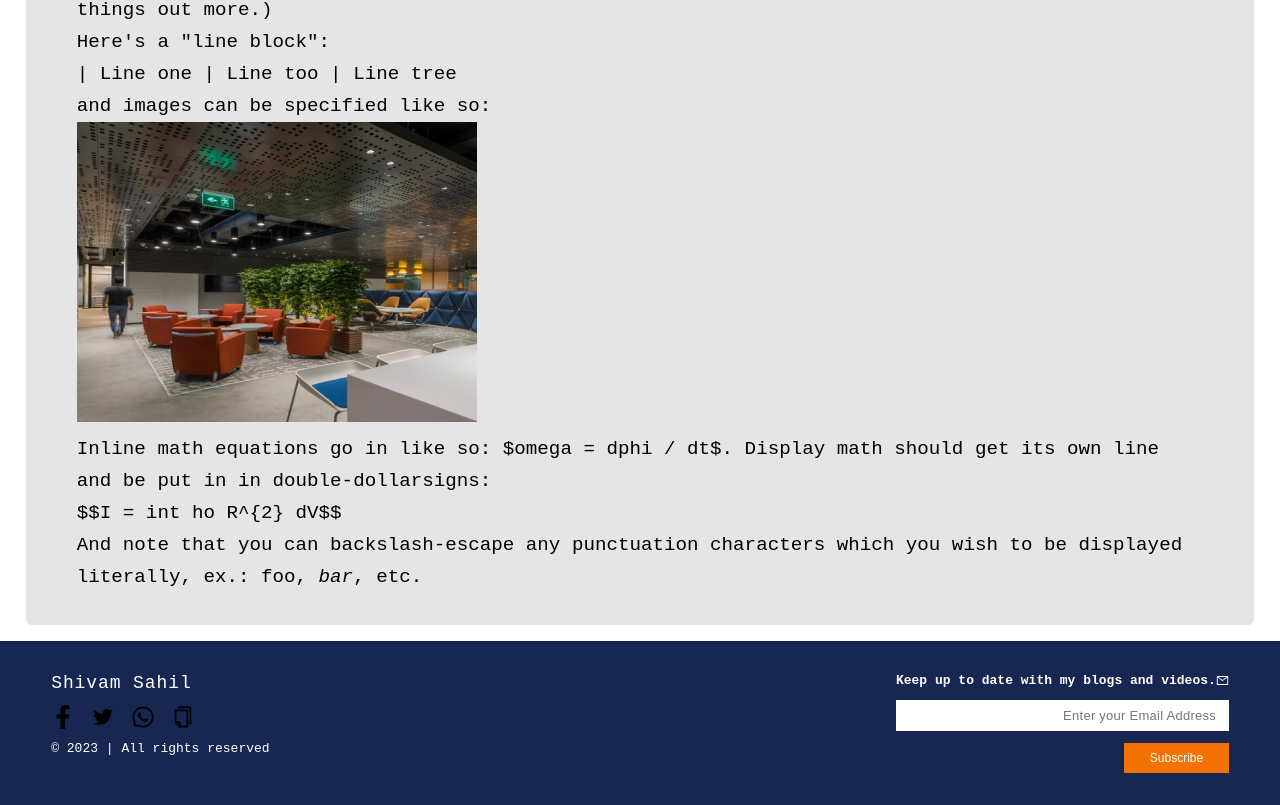
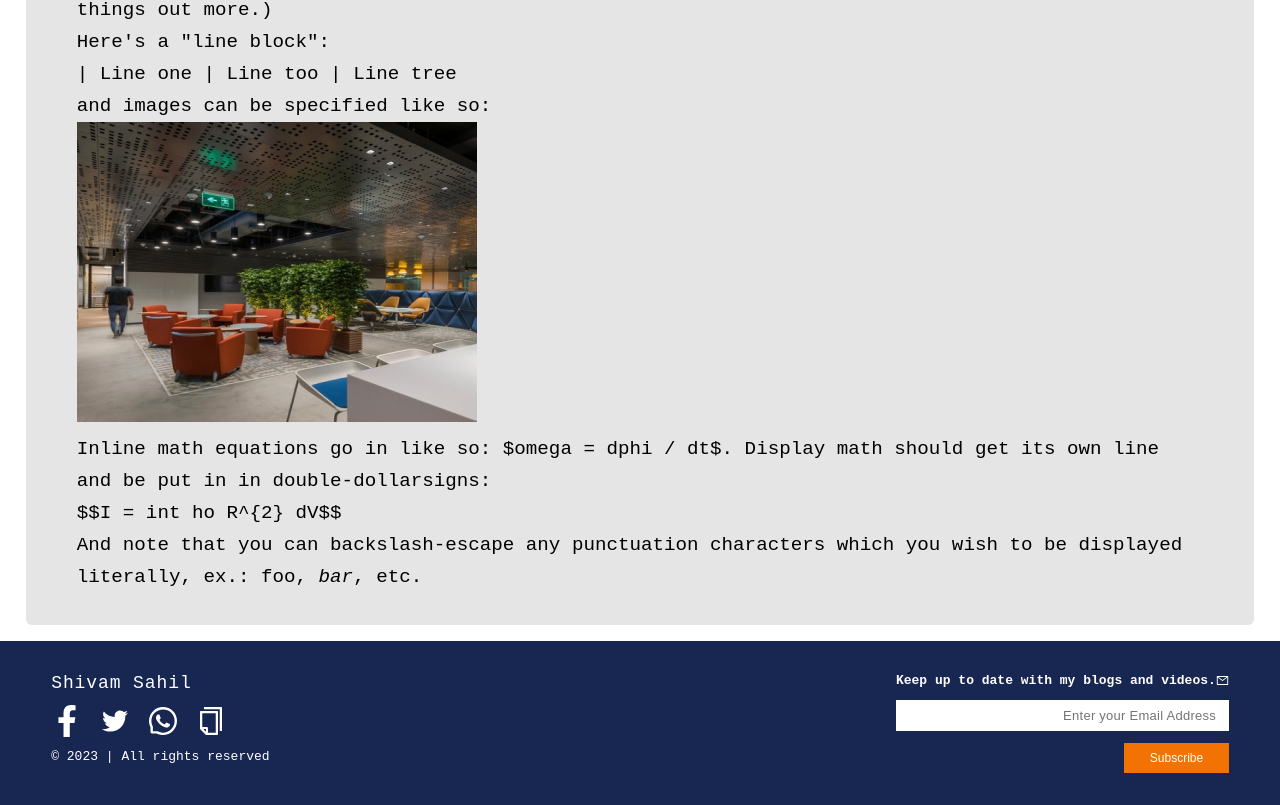
Before and after one commit to sedhha/next-js-pf-v2, a Next.js app: page /blogs/1/1 in a window 1280 px wide. Shown: the part 2596-3401 px from the top of the page. Built offline with nearby package versions, Linux system fonts and the light colour scheme.

Commit message:
Minor Fixes

```diff
--- a/components/v2/Footer/Footer.module.css
+++ b/components/v2/Footer/Footer.module.css
@@ -38,7 +38,7 @@
 }
 
 .Icons {
-	font-size: xx-small;
+	font-size: xx-large;
 }
 
 .MailIcon {
--- a/components/v2/common/SocialIcons/index.tsx
+++ b/components/v2/common/SocialIcons/index.tsx
@@ -14,13 +14,13 @@ export default function SocialIcons({ iconColorClass }: IProps) {
 					<Icon
 						iconKey={icon.url}
 						key={icon.id}
-						className={`${classes.Icon} ${iconColorClass ?? ''}`}
+						className={`${iconColorClass ?? classes.Icon}`}
 					/>
 				) : (
 					<LazyImage
 						src={icon.url}
 						key={icon.id}
-						className={`${classes.Icon} ${iconColorClass ?? ''}`}
+						className={`${iconColorClass ?? classes.Icon}`}
 					/>
 				)
 			)}
```
